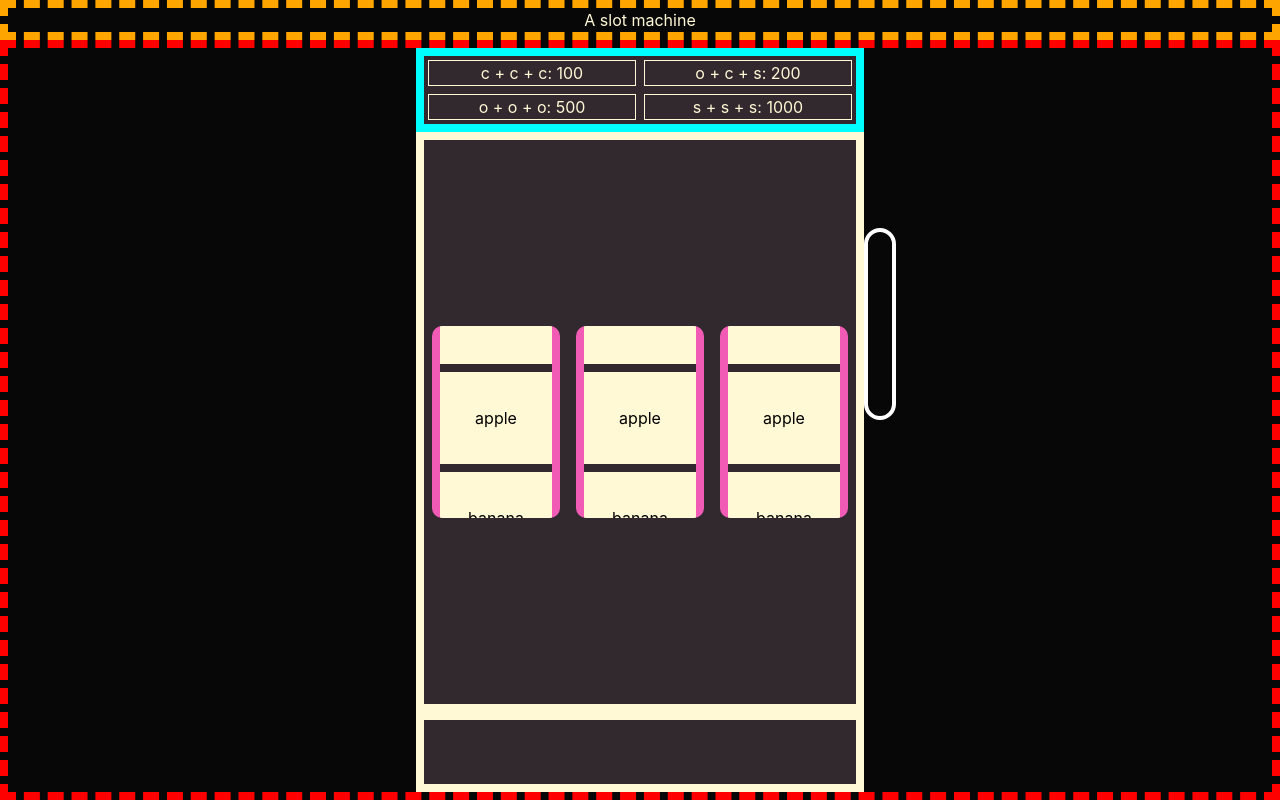
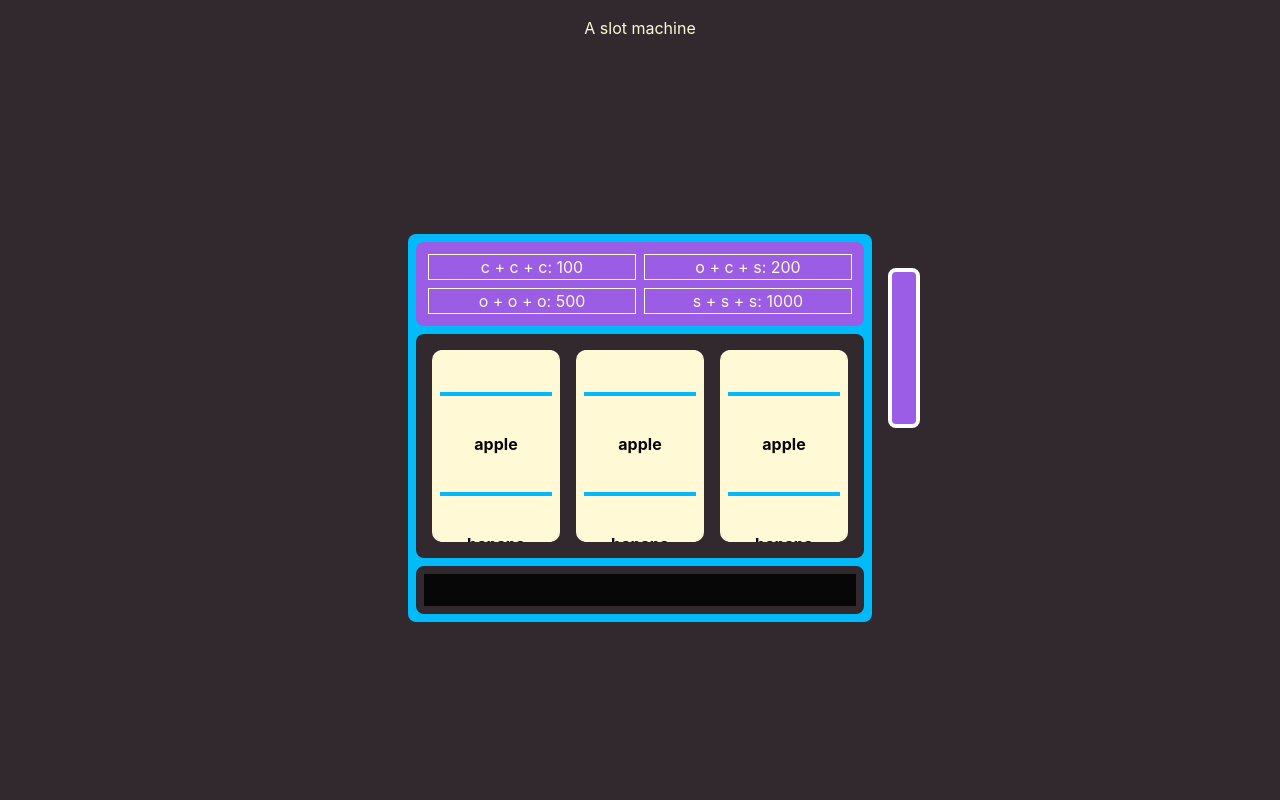
Before and after one commit to thyancey/slot-machine, a React (Vite) app: page / in a window 1280 px wide. Built offline with nearby package versions, Linux system fonts and the light colour scheme.

Commit message:
rando styling

```diff
--- a/src/components/slotmachine/index.tsx
+++ b/src/components/slotmachine/index.tsx
@@ -4,39 +4,49 @@ import PayTable, { PayoutItem } from './paytable';
 import { useCallback, useState } from 'react';
 
 const ScWrapper = styled.main`
+  position: absolute;
+
+  display: grid;
+  grid-template-columns: 1fr;
+  grid-template-rows: min-content auto 4rem;
+  justify-content: center;
+  align-items: center;
+
   background-color: var(--color-blue);
   text-align: center;
 
-  position: absolute;
-  height: 100%;
-
-  display: grid;
-  grid-template-columns: 1fr;
-  grid-template-rows: min-content auto 5rem;
-  justify-content: center;
-  align-items: center;
+  border-radius: 0.5rem;
 `;
 
+const ScPayTableContainer = styled.div`
+  /* background-color: var(--color-black); */
+  /* border: .25rem solid var(--color-pink); */
+  padding: .5rem;
+`;
 const ScReelContainer = styled.div`
   background-color: var(--color-grey);
-  border: .5rem solid var(--color-white);
   height: 100%;
   display: flex;
+  margin: .5rem;
+  padding: .5rem;
+  border-radius: .5rem;
   align-items: center;
   justify-content: center;
 
   > div {
-    margin: 0.5rem;
+    margin: 0rem .5rem;
   }
 `;
 const ScPayoutTray = styled.div`
-  background-color: var(--color-grey);
-  border: .5rem solid var(--color-white);
+  padding: .5rem;
   height: 100%;
-`;
-const ScPayTableContainer = styled.div`
-  background-color: var(--color-grey);
-  border: .5rem solid cyan;
+
+  > div {
+    height: 100%;
+    background-color: var(--color-black);
+    border: 0.5rem solid var(--color-grey);
+    border-radius: .5rem;
+  }
 `;
 
 /* stick it to the side */
@@ -44,10 +54,19 @@ const ScHandle = styled.div`
   position: absolute;
   border: 0.25rem solid white;
   width: 2rem;
-  height: 12rem;
+  height: 10rem;
   left: 100%;
+  margin-left: 1rem;
   bottom: 50%;
-  border-radius: 5rem;
+  border-radius: .5rem;
+  background-color: var(--color-purple);
+  transition: background-color 0.2s ease-in-out;
+
+  cursor: pointer;
+
+  &:hover {
+    background-color: var(--color-pink);
+  }
 `;
 
 const reels: ReelItem[][] = [
@@ -55,19 +74,19 @@ const reels: ReelItem[][] = [
     { label: 'apple' },
     { label: 'banana' },
     { label: 'cherry' },
-    { label: 'durian' }
+    { label: 'durian' },
   ],
   [
     { label: 'apple' },
     { label: 'banana' },
     { label: 'cherry' },
-    { label: 'durian' }
+    { label: 'durian' },
   ],
   [
     { label: 'apple' },
     { label: 'banana' },
     { label: 'cherry' },
-    { label: 'durian' }
+    { label: 'durian' },
   ],
 ];
 
@@ -96,28 +115,31 @@ const payoutItems: PayoutItem[] = [
   at the same time. There is probably some better solution with
   useRef, but I couldn't get it to work.
 */
-let activeSpin = [ false, false, false];
+let activeSpin = [false, false, false];
 const setActiveSpin = (newSpins: boolean[]) => {
   activeSpin = newSpins;
-}
+};
 
 function SlotMachine() {
   const [cachedSpinning, setCachedSpinning] = useState<boolean[]>([]);
   const startSpinning = useCallback(() => {
-    if(!cachedSpinning.find(iS => iS === true)){
+    if (!cachedSpinning.find((iS) => iS === true)) {
       setActiveSpin([true, true, true]);
       setCachedSpinning(activeSpin);
     }
-  }, [ cachedSpinning ]);
+  }, [cachedSpinning]);
 
-  const onSpinComplete = useCallback((reelIdx: number) => {
-    const ret = activeSpin.map((iS, idx) => {
-      if(idx === reelIdx) return false;
-      return iS;
-    })
-    setActiveSpin(ret);
-    setCachedSpinning(activeSpin);
-  }, [ cachedSpinning, setCachedSpinning ]);
+  const onSpinComplete = useCallback(
+    (reelIdx: number) => {
+      const ret = activeSpin.map((iS, idx) => {
+        if (idx === reelIdx) return false;
+        return iS;
+      });
+      setActiveSpin(ret);
+      setCachedSpinning(activeSpin);
+    },
+    [cachedSpinning, setCachedSpinning]
+  );
 
   return (
     <ScWrapper>
@@ -125,12 +147,29 @@ function SlotMachine() {
         <PayTable payoutItems={payoutItems} />
       </ScPayTableContainer>
       <ScReelContainer>
-        <Reel reelIdx={0} reelItems={reels[0]} spinning={cachedSpinning[0]} onSpinComplete={onSpinComplete}/>
-        <Reel reelIdx={1} reelItems={reels[1]} spinning={cachedSpinning[1]} onSpinComplete={onSpinComplete}/>
-        <Reel reelIdx={2} reelItems={reels[2]} spinning={cachedSpinning[2]} onSpinComplete={onSpinComplete}/>
+        <Reel
+          reelIdx={0}
+          reelItems={reels[0]}
+          spinning={cachedSpinning[0]}
+          onSpinComplete={onSpinComplete}
+        />
+        <Reel
+          reelIdx={1}
+          reelItems={reels[1]}
+          spinning={cachedSpinning[1]}
+          onSpinComplete={onSpinComplete}
+        />
+        <Reel
+          reelIdx={2}
+          reelItems={reels[2]}
+          spinning={cachedSpinning[2]}
+          onSpinComplete={onSpinComplete}
+        />
       </ScReelContainer>
-      <ScPayoutTray />
-      <ScHandle onClick={() => startSpinning()}/>
+      <ScPayoutTray>
+        <div />
+      </ScPayoutTray>
+      <ScHandle onClick={() => startSpinning()} />
     </ScWrapper>
   );
 }
--- a/src/components/slotmachine/paytable.tsx
+++ b/src/components/slotmachine/paytable.tsx
@@ -5,6 +5,10 @@ const ScWrapper = styled.div`
   display:grid;
   grid-template-columns: 1fr 1fr;
   grid-auto-rows: auto;
+
+  background-color: var(--color-purple);
+  border-radius: .5rem;
+  padding: .5rem;
 `
 const ScPayoutRow = styled.div`
   top:0;
--- a/src/components/slotmachine/reel.tsx
+++ b/src/components/slotmachine/reel.tsx
@@ -8,11 +8,10 @@ const TOP_OFFSET = REEL_OVERLAP * -REEL_HEIGHT; // move the real up this much to
 const SPIN_VEL = 25;
 const SPIN_VEL_RANDO = 3;  // random 0 - n variance added to spin velocity for this reel
 const SPIN_DRAG = .98;
-const ALIGNMENT_SPEED = .5;
 
 // kinda like the cutout you can see the reel through
 const ScWrapper = styled.div`
-  border: 0.5rem solid var(--color-pink);
+  border: 0.5rem solid var(--color-white);
   width: 8rem;
   height: 12rem;
   position: relative;
@@ -41,13 +40,15 @@ const ScReelItem = styled.div`
   width: 100%;
   height: ${REEL_HEIGHT}px;
   background-color: var(--color-white);
-  color: black;
+  color: var(--color-black);
   text-align: center;
-  border-bottom: 0.5rem solid var(--color-grey);
+  border-bottom: 0.25rem solid var(--color-blue);
 
   display: flex;
   align-items: center;
   justify-content: center;
+
+  font-weight: bold;
 `;
 
 // add redudant items to top and bottom of reel to make it seem continuous
--- a/src/index.css
+++ b/src/index.css
@@ -42,7 +42,7 @@ h1 {
 
 :root {
   color: var(--color-white);
-  background-color: var(--color-black);
+  background-color: var(--color-grey);
 }
 
 /* @media (prefers-color-scheme: light) {} */
--- a/src/layout.tsx
+++ b/src/layout.tsx
@@ -4,19 +4,19 @@ import SlotMachine from './components/slotmachine';
 const ScWrapper = styled.main`
   position: absolute;
   inset: 0;
+  overflow:hidden;
 
   display: flex;
   flex-direction: column;
 `;
 
 const ScHeader = styled.header`
-  border: 0.5rem dashed orange;
+  margin: 1rem;
   text-align: center;
 `;
 
 const ScStage = styled.main`
   flex: 1;
-  border: 0.5rem dashed red;
 
   display: flex;
   align-items: center;
```
